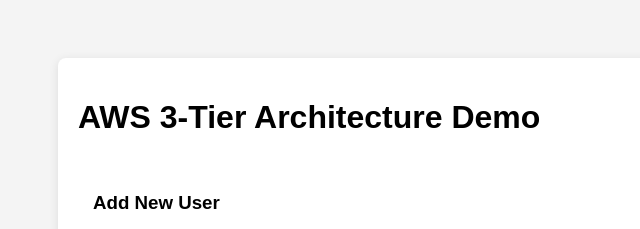
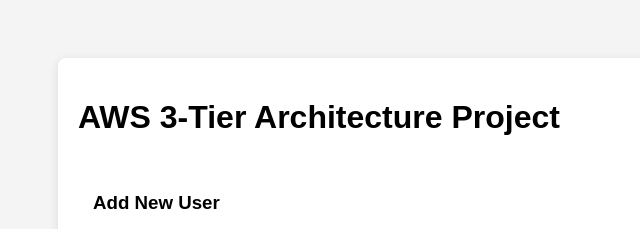
Before and after one commit to muzixiaowuwuyi/ce-project-1-three-tier-architecture, a website: page app/index.html in a window 1280 px wide. Shown: the top 229 px of the page, 0-640 px from the left. Drawn offline with Linux system fonts and the light colour scheme.

Commit message:
fix: change the h1 project name

```diff
--- a/app/index.html
+++ b/app/index.html
@@ -52,7 +52,7 @@
 
 <body>
     <div class="container">
-        <h1>AWS 3-Tier Architecture Demo</h1>
+        <h1>AWS 3-Tier Architecture Project</h1>
 
         <div class="section">
             <h3>Add New User</h3>
@@ -67,11 +67,6 @@
             <ul id="userList"></ul>
         </div>
 
-        <!-- <div class="section">
-            <h3>Database Records</h3>
-            <button onclick="fetchUsers()" style="background: #28a745;">Get Data</button>
-            <ul id="userList"></ul>
-        </div> -->
     </div>
 
     <script>
```
Lines whose indentation alone changed are shown as unchanged.
